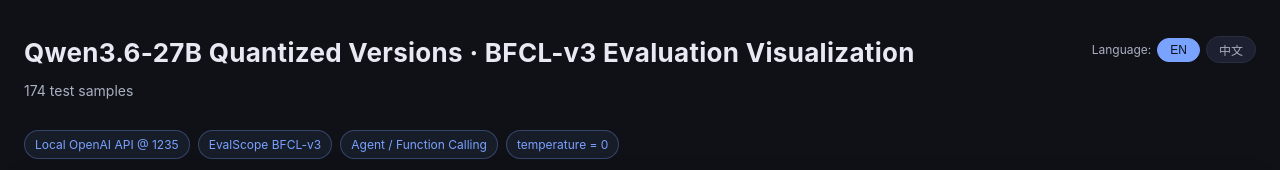
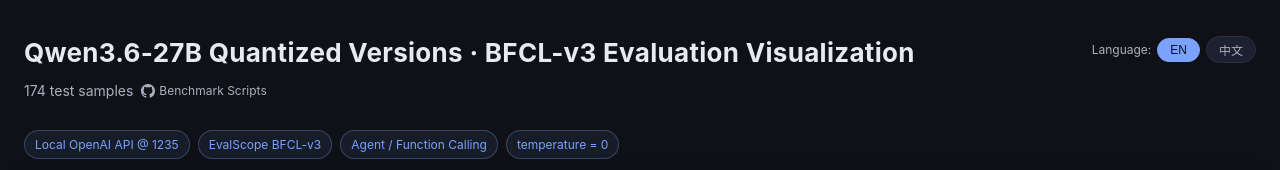
Before and after one commit to YanTianlong-01/YanTianlong-01.github.io, a plain HTML site: page llm_benchmark/index.html in a window 1280 px wide. Shown: the top 170 px of the page. Drawn offline with nearby package versions, Linux system fonts and the light colour scheme.

Commit message:
附上开源的测试脚本链接

```diff
--- a/llm_benchmark/index.html
+++ b/llm_benchmark/index.html
@@ -61,7 +61,25 @@
     color: var(--text-soft);
     margin: 0;
     font-size: 14px;
+    display: flex;
+    align-items: center;
+    gap: 8px;
+    flex-wrap: wrap;
   }
+
+  .gh-link {
+    display: inline-flex;
+    align-items: center;
+    gap: 4px;
+    font-size: 12px;
+    color: var(--text-soft);
+    text-decoration: none;
+    transition: color 0.2s;
+  }
+
+  .gh-link:hover { color: var(--accent); }
+
+  .gh-link svg { width: 14px; height: 14px; fill: currentColor; }
 
   .lang-toggle {
     display: flex;
@@ -425,7 +443,12 @@
 <header>
   <div class="titles">
     <h1 data-i18n="title">Qwen3.6-27B Quantized Versions · BFCL-v3 Evaluation Visualization</h1>
-    <p data-i18n="subtitle">174 test samples</p>
+    <p><span data-i18n="subtitle">174 test samples</span>
+      <a class="gh-link" href="https://github.com/YanTianlong-01/llm-agent-benchmark" target="_blank" rel="noopener">
+        <svg viewBox="0 0 16 16" aria-hidden="true"><path d="M8 0C3.58 0 0 3.58 0 8c0 3.54 2.29 6.53 5.47 7.59.4.07.55-.17.55-.38 0-.19-.01-.82-.01-1.49-2.01.37-2.53-.49-2.67-.95-.09-.23-.48-.95-.82-1.13-.28-.15-.68-.52-.01-.53.63-.01 1.08.58 1.23.82.72 1.21 1.87.87 2.33.66.07-.52.28-.87.51-1.07-1.78-.2-3.64-.89-3.64-3.95 0-.87.31-1.59.82-2.15-.08-.2-.36-1.02.08-2.12 0 0 .67-.21 2.2.82.64-.18 1.32-.27 2-.27.68 0 1.36.09 2 .27 1.53-1.04 2.2-.82 2.2-.82.44 1.1.16 1.92.08 2.12.51.56.82 1.27.82 2.15 0 3.07-1.87 3.75-3.65 3.95.29.25.54.73.54 1.48 0 1.07-.01 1.93-.01 2.2 0 .21.15.46.55.38A8.013 8.013 0 0016 8c0-4.42-3.58-8-8-8z"></path></svg>
+        <span data-i18n="gh_source">Benchmark Scripts</span>
+      </a>
+    </p>
   </div>
   <div class="lang-toggle">
     <label>Language:</label>
@@ -526,6 +549,7 @@
   en: {
     title: "Qwen3.6-27B Quantized Versions · BFCL-v3 Evaluation Visualization",
     subtitle: "174 test samples",
+    gh_source: "Benchmark Scripts",
     tag_local: "Local OpenAI API @ 1235",
     tag_eval: "EvalScope BFCL-v3",
     tag_type: "Agent / Function Calling",
@@ -574,6 +598,7 @@
   zh: {
     title: "Qwen3.6-27B 量化版本 · BFCL-v3 评测可视化",
     subtitle: "174 个测试样本",
+    gh_source: "评测脚本",
     tag_local: "本地 OpenAI API @ 1235",
     tag_eval: "EvalScope BFCL-v3",
     tag_type: "Agent / 函数调用",
```
